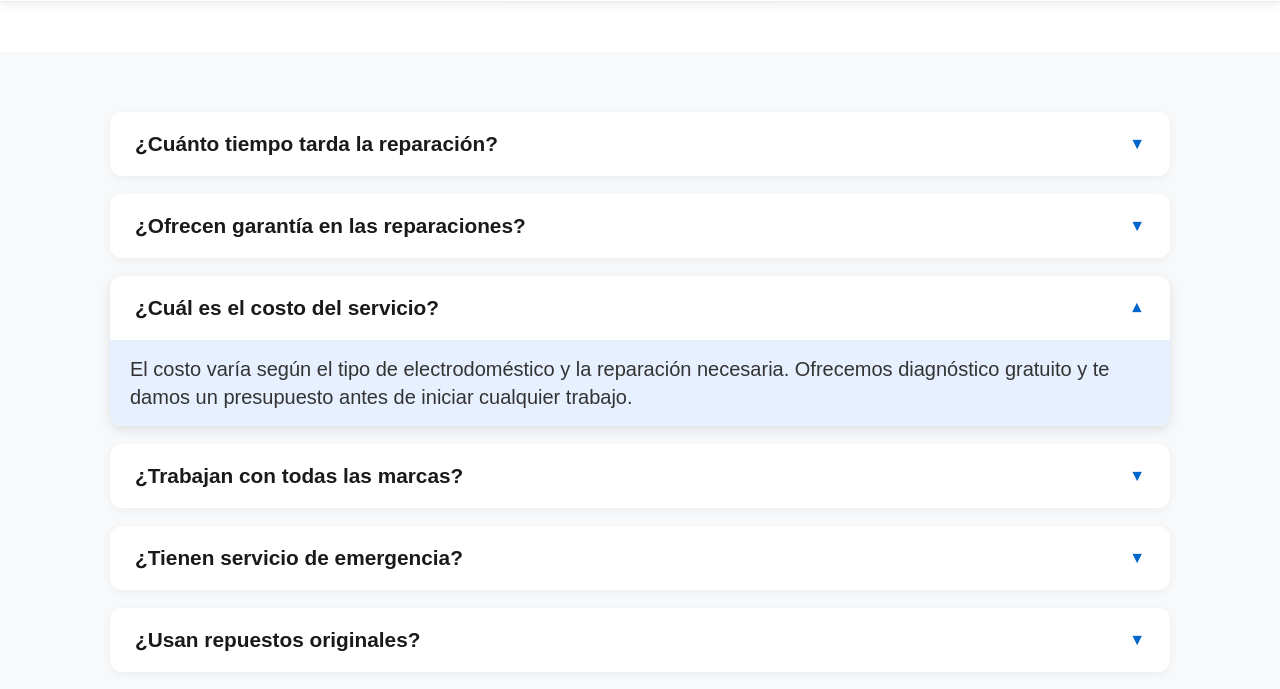
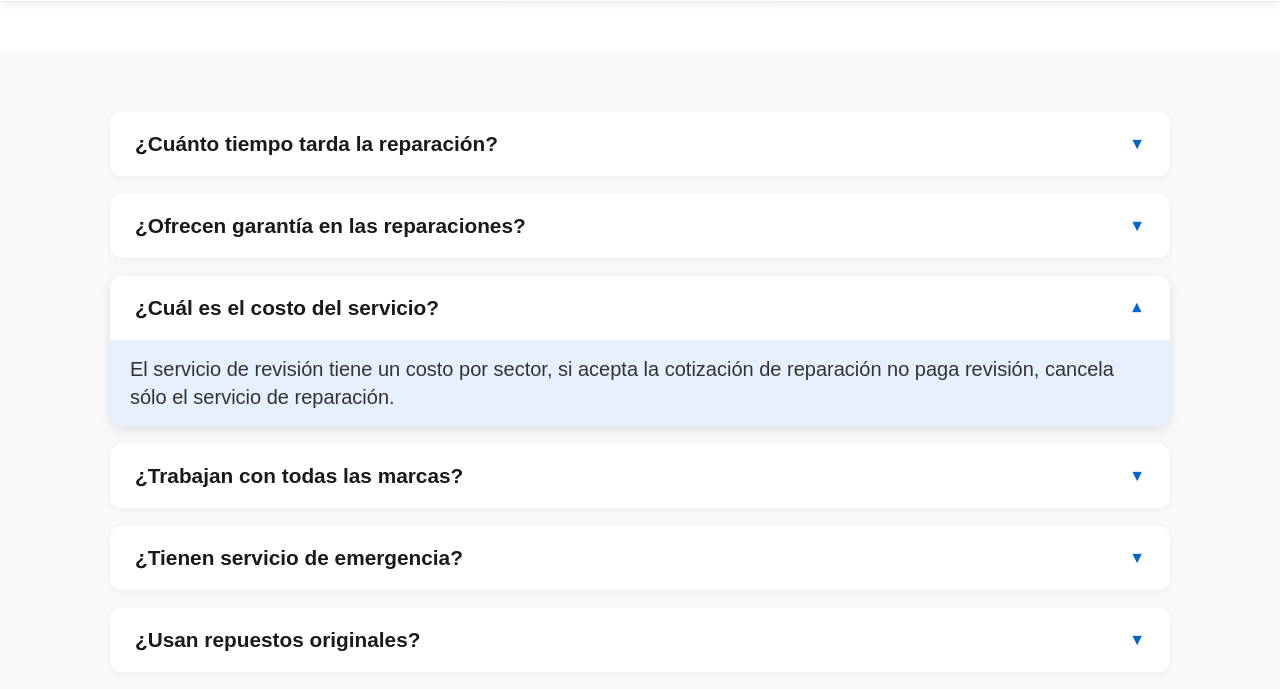
Before and after one commit to plataleonel750-gif/proyectoServiExpress_officcial, a plain HTML site: page index.html in a window 1280 px wide. Both pictures are taken after a click on the heading "¿Cuál es el costo del servicio?". Shown: the part 4452-5141 px from the top of the page. Drawn offline with Linux system fonts and the light colour scheme.

Commit message:
oficcial corregido
oficcial corregido

```diff
--- a/index.html
+++ b/index.html
@@ -413,7 +413,7 @@
         ¿Cuál es el costo del servicio?
       </summary>
       <div class="faq-answer">
-        <p>El costo varía según el tipo de electrodoméstico y la reparación necesaria. Ofrecemos diagnóstico gratuito y te damos un presupuesto antes de iniciar cualquier trabajo.</p>
+        <p>El servicio de revisión tiene un costo por sector, si acepta la cotización de reparación no paga revisión, cancela sólo el servicio de reparación.</p>
       </div>
     </details>
 
```
Also changed, not shown: componentes/contacto.html (+1 -1 lines), componentes/preguntas.html (+1 -1 lines).
